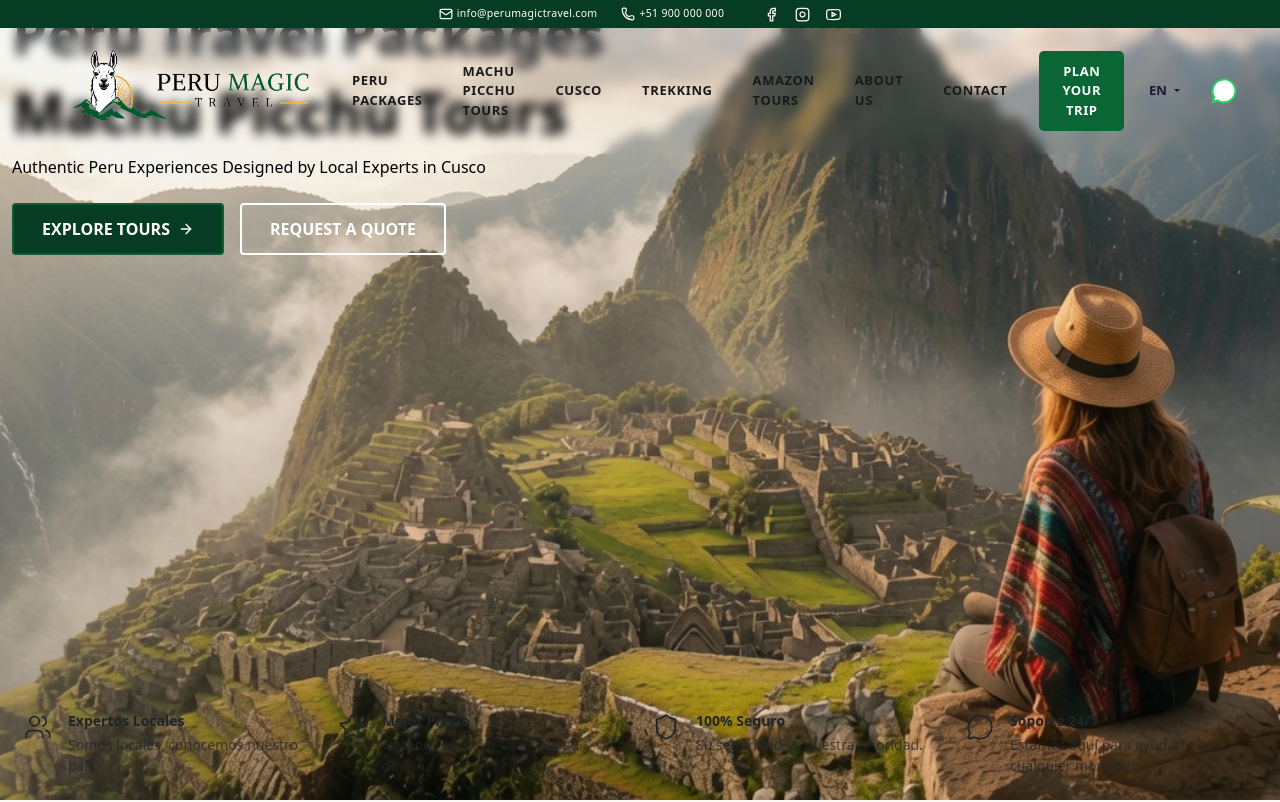
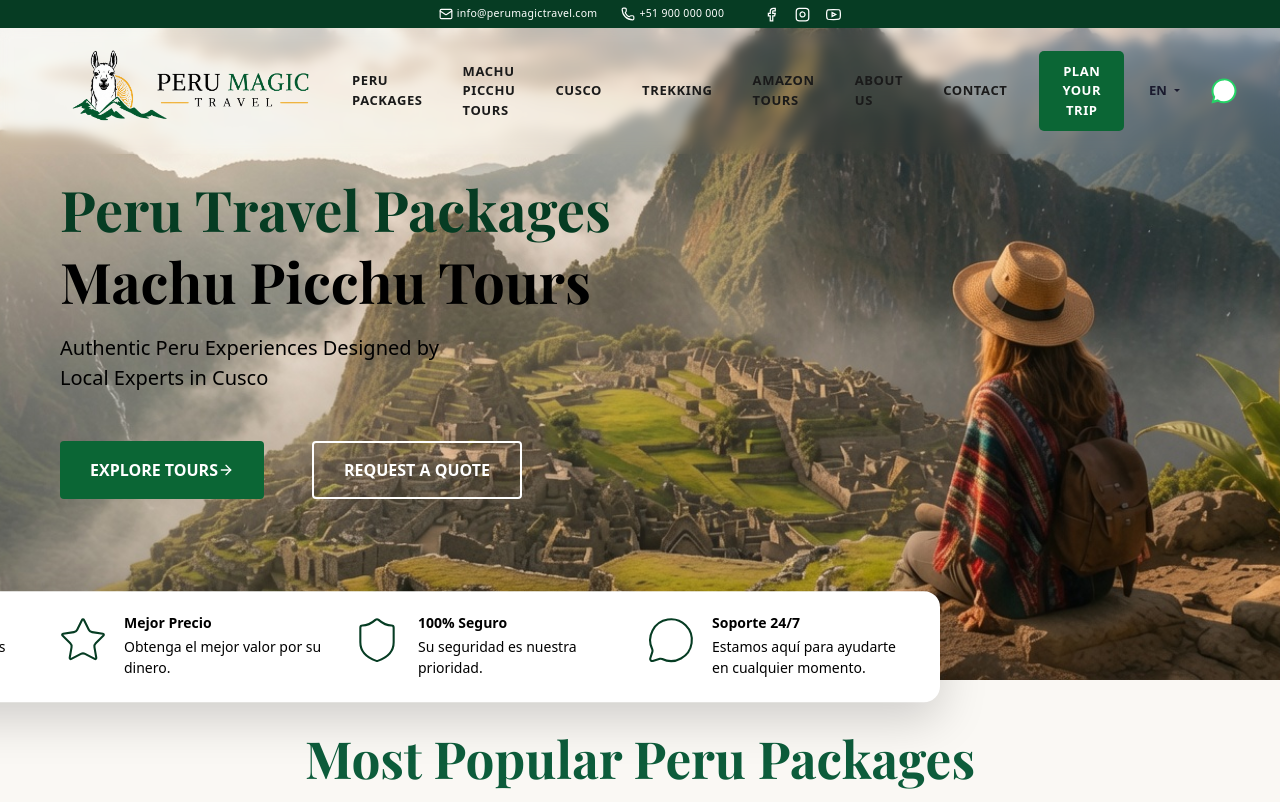
Before and after one commit to Cuscoinf/WPNextJS, a Next.js app: page / in a window 1280 px wide. Shown: the top 802 px of the page. Built offline with nearby package versions, Linux system fonts and the light colour scheme.

Commit message:
Maquetacion Hero terminado

```diff
--- a/components/home/HeroSection.tsx
+++ b/components/home/HeroSection.tsx
@@ -11,7 +11,7 @@ interface Props {
 export default function HeroSection({ slide }: Props) {
   return (
     <section
-      className="container-fluid position-relative vh-100"
+      className="container-fluid position-relative h-80"
       style={{
         backgroundImage: `url(${slide.imagen_o_banner })`,
         backgroundSize: "cover",
@@ -19,31 +19,31 @@ export default function HeroSection({ slide }: Props) {
       }}
     >
 
-        <div className="row">
+        <div className="row h-100 align-items-center m-0 p-0">
 
-            <div className="col-lg-7">
+            <div className="col-12 col-md-8 col-lg-7 6 ps-5">
 
               {slide.etiqueta_sliders && (
-                <div className="label-tag fw-bold display-4 mb-3">
+                <div className="display-4 fw-bold text-page mb-3 lh-1">
                   {slide.etiqueta_sliders}
                 </div>
               )}
 
-              <h1 className="display-4 hero-title fw-bold text-black mb-3 lh-1">
+              <h1 className="display-4 text-page fw-bold text-black mb-3 lh-1">
                 {slide.titulo_slider}
               </h1>
 
               {slide.descripcion_slider && (
-                <p className="text-black fs-6 mb-4" style={{maxWidth: '520px'}}>
+                <p className="text-black fs-5 mt-4" style={{maxWidth: '400px'}}>
                   {slide.descripcion_slider}
                 </p>
               )}
 
-              <div className="d-flex flex-wrap gap-3 align-items-center">
+              <div className="d-flex flex-wrap gap-5 mt-5">
                 {slide.boton_slider && (
                   <Link
-                    href={slide.link_slider || "#"}
-                    className="btn-explore fw-bold d-inline-flex align-items-center gap-2"
+                    href={slide.link_slider}
+                    className="btn-explore"
                   >
                     {slide.boton_slider}
                     <ArrowRight size={16} />
@@ -51,8 +51,8 @@ export default function HeroSection({ slide }: Props) {
                 )}
 
                 <Link
-                  href="/custom-peru-tours"
-                  className="btn-custom fw-bold"
+                  href="#"
+                  className="btn-custom"
                 >
                   Request a Quote
                 </Link>
@@ -60,19 +60,25 @@ export default function HeroSection({ slide }: Props) {
             </div>
         </div>
 
-        <div className="position-absolute bottom-0 start-0 w-100 d-none d-md-flex">
-          <div className="col-12">
-            <div className="hero-features-bar p-4">
-              <div className="row row-cols-2 row-cols-md-4 g-4">
+        <div className="position-absolute start-50 d-none d-md-flex"
+          style={{
+          bottom: "0",
+          transform: "translate(-75%, 20%)",
+          zIndex: 10,
+          width: "100%",
+          maxWidth: "1200px"
+          }}>
+            <div className="bg-white p-4 text-black rounded-4 shadow-lg">
+              <div className="row g-4">
 
                 <div className="col">
                   <div className="d-flex gap-3">
                     <div className="feature-icon">
-                      <Users size={28} strokeWidth={1.5} />
+                      <Users size={50} strokeWidth={1.0} />
                     </div>
                     <div>
                       <h5 className="fw-bold small mb-1">Expertos Locales</h5>
-                      <p className="text-muted small m-0">Somos locales, conocemos nuestro país.</p>
+                      <p className="small m-0">Somos locales, conocemos nuestro país.</p>
                     </div>
                   </div>
                 </div>
@@ -80,11 +86,11 @@ export default function HeroSection({ slide }: Props) {
                 <div className="col">
                   <div className="d-flex gap-3">
                     <div className="feature-icon">
-                      <Star size={28} strokeWidth={1.5} />
+                      <Star size={50} strokeWidth={1.0} />
                     </div>
                     <div>
                       <h5 className="fw-bold small mb-1">Mejor Precio</h5>
-                      <p className="text-muted small m-0">Obtenga el mejor valor por su dinero.</p>
+                      <p className="small m-0">Obtenga el mejor valor por su dinero.</p>
                     </div>
                   </div>
                 </div>
@@ -92,11 +98,11 @@ export default function HeroSection({ slide }: Props) {
                 <div className="col">
                   <div className="d-flex gap-3">
                     <div className="feature-icon">
-                      <Shield size={28} strokeWidth={1.5} />
+                      <Shield size={50} strokeWidth={1.0} />
                     </div>
                     <div>
                       <h5 className="fw-bold small mb-1">100% Seguro</h5>
-                      <p className="text-muted small m-0">Su seguridad es nuestra prioridad.</p>
+                      <p className="small m-0">Su seguridad es nuestra prioridad.</p>
                     </div>
                   </div>
                 </div>
@@ -104,16 +110,15 @@ export default function HeroSection({ slide }: Props) {
                 <div className="col">
                   <div className="d-flex gap-3">
                     <div className="feature-icon">
-                      <MessageCircle size={28} strokeWidth={1.5} />
+                      <MessageCircle size={50} strokeWidth={1.0} />
                     </div>
                     <div>
                       <h5 className="fw-bold small mb-1">Soporte 24/7</h5>
-                      <p className="text-muted small m-0">Estamos aquí para ayudarte en cualquier momento.</p>
+                      <p className="small m-0">Estamos aquí para ayudarte en cualquier momento.</p>
                     </div>
                   </div>
                 </div>
 
-              </div>
             </div>
           </div>
         </div>
--- a/sass/components/_base.scss
+++ b/sass/components/_base.scss
@@ -3,7 +3,7 @@
 // ─── COLORES ───────────────────────────────────
 $primary-color:   #063C23;
 $secondary-color: #EDBC5F;
-
+$primary-color-light:  #0b6635;
 $success:         #28a745;
 $warning:         #ffc107;
 $dark:            #1a1a2e;
--- a/sass/components/_buttons.scss
+++ b/sass/components/_buttons.scss
@@ -18,43 +18,42 @@
 
 // Botón verde sólido del hero home
 .btn-explore {
-  padding: 12px 28px;
+  padding: 15px 30px;
   border-radius: 4px;
   font-weight: 600;
   text-transform: uppercase;
   text-decoration: none !important;
-  background-color:$primary-color;
+  background-color:$primary-color-light;
   color: #ffffff;
-  border: 2px solid #0d5c34;
   cursor: pointer;
   display: inline-flex;
   align-items: center;
   transition: 0.3s;
 
   &:hover {
-    background-color: darken(#0d5c34, 10%);
-    border-color: darken(#0d5c34, 10%);
+    background-color: $primary-color;
+    color: white;
   }
 }
 
 // Botón transparente con borde hero home
 .btn-custom {
-  padding: 12px 28px;
+  padding: 15px 30px;
   border-radius: 4px;
   font-weight: 600;
   text-decoration: none !important;
   text-transform: uppercase;
   background-color: transparent;
   color: #ffffff;
-  border: 2px solid #ffffff; // Borde blanco
+  border: 2px solid white;
   cursor: pointer;
   display: inline-flex;
   align-items: center;
   transition: 0.3s;
 
   &:hover {
-    background-color: #ffffff;
-    color: #0d5c34;
+    background-color: white;
+    color: $primary-color-light;
   }
 }
 
--- a/sass/components/_hero.scss
+++ b/sass/components/_hero.scss
@@ -1,89 +1,13 @@
 @use "base" as *;
+//heor iconos
+.feature-icon{
+  background: transparent;
+  color:$primary-color;
 
-// HERO - HOME
-.home-hero {
-  position: relative;
-  min-height: 90vh;
-  background-size: cover;
-  background-position: center;
-  overflow: hidden;
+}
 
-  // Solo overlay, nada más
-  .hero-overlay {
-    position: absolute;
-    inset: 0;
-    background: linear-gradient(135deg, rgba(0,0,0,0.2) 0%, rgba(0,0,0,0.1) 100%);
-    z-index: 1;
-  }
 
-  // Contenedor de contenido
-  .hero-content {
-    position: relative;
-    z-index: 2;
-  }
 
-  // Label verde
-  .label-tag {
-    color: $primary-color;
-    font-weight: 700;
-    font-family: $font-title;
-    letter-spacing: 1px;
-  }
-  .hero-title {
-    font-family: $font-title;
-    font-size: 3rem;
-    font-weight: 700;
-    color: #fff;
-    text-shadow: 1px 1px 4px rgba(0,0,0,0.5);
-  }
-
-  // Tarjeta form
-  .hero-form-card {
-    background: #fff;
-    width: 400px;
-    border-radius: 8px;
-    box-shadow: 0 10px 30px rgba(0,0,0,0.1);
-
-    input, textarea {
-      border: 1px solid #ddd;
-      border-radius: 4px;
-      font-size: 13px;
-
-      &:focus {
-        border-color: #036a2e;
-        box-shadow: 0 0 0 2px rgba(3,106,46,0.1);
-      }
-    }
-  }
-
-  // Features bar - overlay blanco suave
-  .hero-features-bar {
-    width: 1200px;
-    background: rgba(255,255,255,0.92);
-    border-radius: 20px;
-    box-shadow: 0 10px 25px rgba(0,0,0,0.08);
-    backdrop-filter: blur(10px);
-
-    .feature-icon {
-      width: 56px;
-      height: 56px;
-      display: flex;
-      align-items: center;
-      justify-content: center;
-      background: transparent;
-      border: 2px solid #036a2e;
-      border-radius: 50%;
-      flex-shrink: 0;
-
-      svg {
-        stroke: #036a2e;
-        width: 28px;
-        height: 28px;
-        stroke-width: 1.5;
-      }
-    }
-  }
-}
 // HERO DE PÀGE TOURS
 .hero-container {
   border-radius: 25px; // Esto redondea las esquinas de la sección
--- a/sass/components/_utilities.scss
+++ b/sass/components/_utilities.scss
@@ -4,6 +4,7 @@
 // bg color utilities
 .bg-page {
   background-color: $primary-color  !important
+
 }
 
 .bg-page-alt {
@@ -13,10 +14,17 @@
 // Color utilities - use with Bootstrap's text/bg classes
 .text-page {
   color: $primary-color !important;
+  font-family: $font-title !important;
 }
 
 .text-page-alt {
   color: $secondary-color !important;
+  font-family: $font-title !important;
+}
+
+.text-page-light {
+  color: $primary-color-light !important;
+  font-family: $font-title !important;
 }
 
 
@@ -24,3 +32,8 @@
 .font-page {
   font-family: $font-title !important;
 }
+//altura utilities
+
+.h-80 {
+  height: 85vh !important;
+}
```
